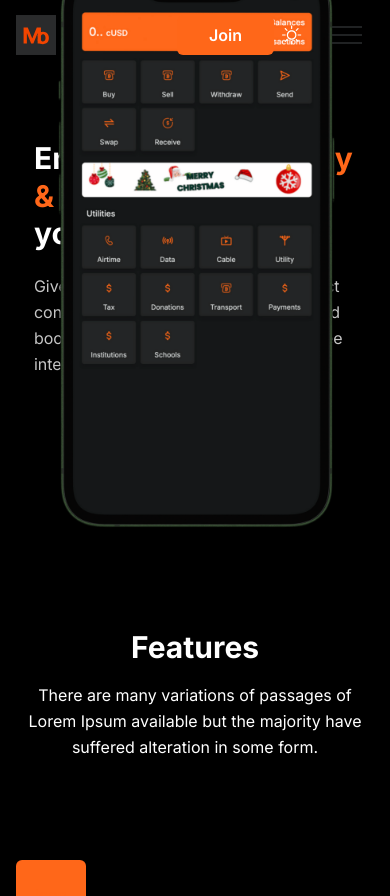
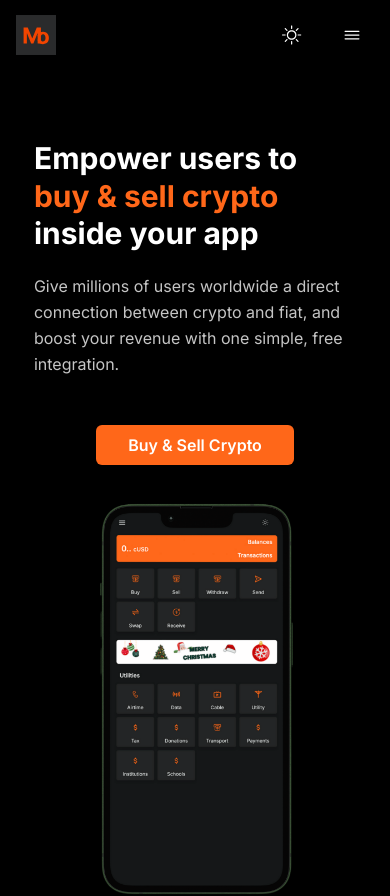
Before and after one commit to philix27/mobarter-landing, a Next.js app: page / in a window 390 px wide. Shown: the top 896 px of the page. Built offline with nearby package versions, Linux system fonts and the light colour scheme.

Commit message:
change menubar

```diff
--- a/components/Header/index.tsx
+++ b/components/Header/index.tsx
@@ -7,6 +7,8 @@ import ThemeToggler from "./ThemeToggler";
 import menuData from "./menuData";
 import LinkButton from "../Common/LinkButton";
 import { useTheme } from "next-themes";
+import { IoMenuOutline } from "react-icons/io5";
+import { IoCloseSharp } from "react-icons/io5";
 
 const Header = () => {
   // Navbar toggle
@@ -45,7 +47,7 @@ const Header = () => {
       <header
         className={`header left-0 top-0 z-40 flex h-[70px] w-full items-center ${
           sticky
-            ? "dark:bg-gray-dark fixed z-[9999] bg-card !bg-opacity-80 shadow-sticky backdrop-blur-sm transition dark:shadow-sticky-dark"
+            ? "dark:bg-gray-dark fixed z-[9999] bg-background !bg-opacity-80 shadow-sticky backdrop-blur-sm transition dark:shadow-sticky-dark"
             : "absolute bg-transparent"
         }`}
       >
@@ -92,29 +94,19 @@ const Header = () => {
                   onClick={navbarToggleHandler}
                   id="navbarToggler"
                   aria-label="Mobile Menu"
-                  className="absolute right-4 top-1/2 block translate-y-[-50%] rounded-lg px-3 py-[6px] ring-primary focus:ring-2 lg:hidden"
+                  className="absolute right-4 top-1/2 block translate-y-[-50%] rounded-lg px-3 py-[6px] lg:hidden"
                 >
-                  <span
-                    className={`relative my-1.5 block h-0.5 w-[30px] bg-black transition-all duration-300 dark:bg-card ${
-                      navbarOpen ? "top-[7px] rotate-45" : " "
-                    }`}
-                  />
-                  <span
-                    className={`relative my-1.5 block h-0.5 w-[30px] bg-black transition-all duration-300 dark:bg-card ${
-                      navbarOpen ? "opacity-0" : " "
-                    }`}
-                  />
-                  <span
-                    className={`relative my-1.5 block h-0.5 w-[30px] bg-black transition-all duration-300 dark:bg-card ${
-                      navbarOpen ? "top-[-8px] -rotate-45" : " "
-                    }`}
-                  />
+                  {navbarOpen ? (
+                    <IoCloseSharp className="text-xl" />
+                  ) : (
+                    <IoMenuOutline className="text-xl" />
+                  )}
                 </button>
                 <nav
                   id="navbarCollapse"
-                  className={`navbar border-body-color/50 dark:border-body-color/20 dark:bg-dark absolute right-0 z-30 w-[250px] rounded border-[.5px] bg-card px-6 py-4 duration-300 lg:visible lg:static lg:w-auto lg:border-none lg:!bg-transparent lg:p-0 lg:opacity-100 ${
+                  className={`navbar border-body-color/50 dark:border-body-color/20 dark:bg-dark l g:w-auto absolute right-0 z-30 mt-0 w-full rounded bg-background px-6 py-4 duration-300 lg:visible lg:static lg:border-none lg:!bg-transparent lg:p-0 lg:opacity-100 ${
                     navbarOpen
-                      ? "visibility top-full opacity-100"
+                      ? "visibility top-[80px] opacity-100"
                       : "invisible top-[120%] opacity-0"
                   }`}
                 >
@@ -136,7 +128,7 @@ const Header = () => {
                           <>
                             <p
                               onClick={() => handleSubmenu(index)}
-                              className="text-dark flex cursor-pointer items-center justify-between py-2 text-base group-hover:text-primary dark:text-white/70 dark:group-hover:text-white lg:mr-0 lg:inline-flex lg:px-0 lg:py-6"
+                              className={`text-dark flex cursor-pointer items-center justify-between py-2 text-base group-hover:text-primary dark:text-white/70 dark:group-hover:text-white lg:mr-0 lg:inline-flex lg:px-0 lg:py-6`}
                             >
                               {menuItem.title}
                               <span className="pl-3">
@@ -173,8 +165,7 @@ const Header = () => {
                 </nav>
               </div>
               <div className="flex items-center justify-end pr-16 lg:pr-0">
-                <LinkButton title="Join" mode="primary" />
-
+                {/* <LinkButton title="Join" mode="primary" /> */}
                 <ThemeToggler />
               </div>
             </div>
--- a/components/Hero/index.tsx
+++ b/components/Hero/index.tsx
@@ -20,7 +20,7 @@ export default function Hero() {
               >
                 <h1 className="mb-5 text-3xl font-bold leading-tight text-black dark:text-white sm:text-4xl sm:leading-tight md:text-5xl md:leading-tight">
                   Empower users to
-                  <span className="text-primary " >buy & sell crypto</span> inside
+                  <span className="text-primary"> buy & sell crypto</span> inside
                   your app
                 </h1>
                 <p className="dark:text-body-color-dark text-body-color mb-12 text-base !leading-relaxed text-muted sm:text-lg md:text-xl">
@@ -34,14 +34,15 @@ export default function Hero() {
                     title="Buy & Sell Crypto"
                     href="https://mobarter.vercel.app/"
                   />
-                  <LinkButton title="Buy airtime" mode="secondary" />
+                  {/* <LinkButton title="Buy airtime" mode="secondary" /> */}
                 </div>
               </div>
               <div
-                className="wow fadeInUp relative mx-auto mt-5 w-[90%] text-center md:mt-0 md:w-[40%]"
+                className="wow fadeInUp mx-auto mt-8 flex h-[400px] w-[90%] items-center justify-center text-center md:mt-0 md:w-[40%]"
                 data-wow-delay=".2s"
               >
-                <Image
+                <div className="relative flex h-full w-full items-center justify-center">
+                  {/* <Image
                     src={
                       theme === "dark"
                         ? "/images/hero/darkDesk.png"
@@ -51,7 +52,7 @@ export default function Hero() {
                     width={200}
                     height={250}
                     className="md: hidden h-full w-full md:block"
-                />
+                  /> */}
                   <Image
                     src={
                       theme === "dark"
@@ -59,10 +60,11 @@ export default function Hero() {
                         : "/images/hero/phoneLight.png"
                     }
                     alt="logo"
-                  width={170}
-                  height={200}
-                  className="absolute bottom-[10px] left-[0px] h-fit w-fit"
+                    width={200}
+                    height={250}
+                    className="bottom-[10px] left-[0px] h-[100%] w-fit"
                   />
+                </div>
               </div>
             </div>
           </div>
```
Lines whose indentation alone changed are shown as unchanged.
